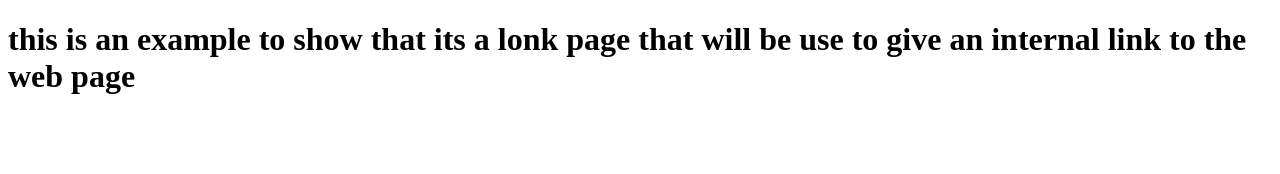
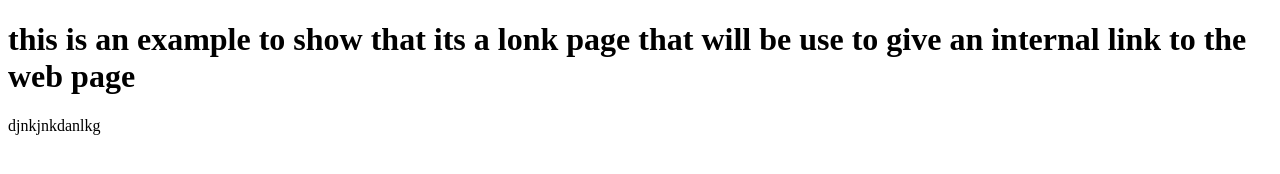
Before and after one commit to Abdul-72/project, a plain HTML site: page links.html in a window 1280 px wide. Drawn offline with Linux system fonts and the light colour scheme.

Commit message:
initial commit done

```diff
--- a/links.html
+++ b/links.html
@@ -9,6 +9,8 @@
 <body>
     <h1>this is an example to show that its a lonk page that will be use to give an internal link to the web page</h1>
    <div>
+
+       <p>djnkjnkdanlkg</p>
        <p></p>
    </div>
 </body>
```
